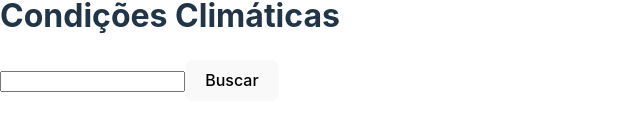
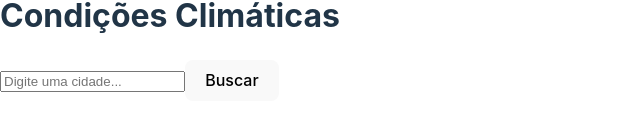
Before and after one commit to lucascarneiro88/Clima-Cidades, a React (Vite) app: page / in a window 1280 px wide. Shown: the part 367-498 px from the top of the page, without its empty margins (0-640 px from the left). Built offline with nearby package versions, Linux system fonts and the light colour scheme; no server answers.

Commit message:
refactor: Reorganiza codigo componente Busca

```diff
--- a/src/components/BuscaComponents/Busca.jsx
+++ b/src/components/BuscaComponents/Busca.jsx
@@ -1,12 +1,17 @@
-import React from 'react'
+import React from "react";
 
-function Busca() {
+function Busca({ cidade, setCidade, buscarClima }) { // Corrigido: desestruturando as props
   return (
     <div>
-      <input type='text'/>
-      <button>Buscar</button>
+      <input
+        type="text"
+        value={cidade}
+        onChange={(e) => setCidade(e.target.value)}
+        placeholder="Digite uma cidade..." // Placeholder funcionando corretamente
+      />
+      <button onClick={buscarClima}>Buscar</button>
     </div>
-  )
+  );
 }
 
-export default Busca
+export default Busca;
```
